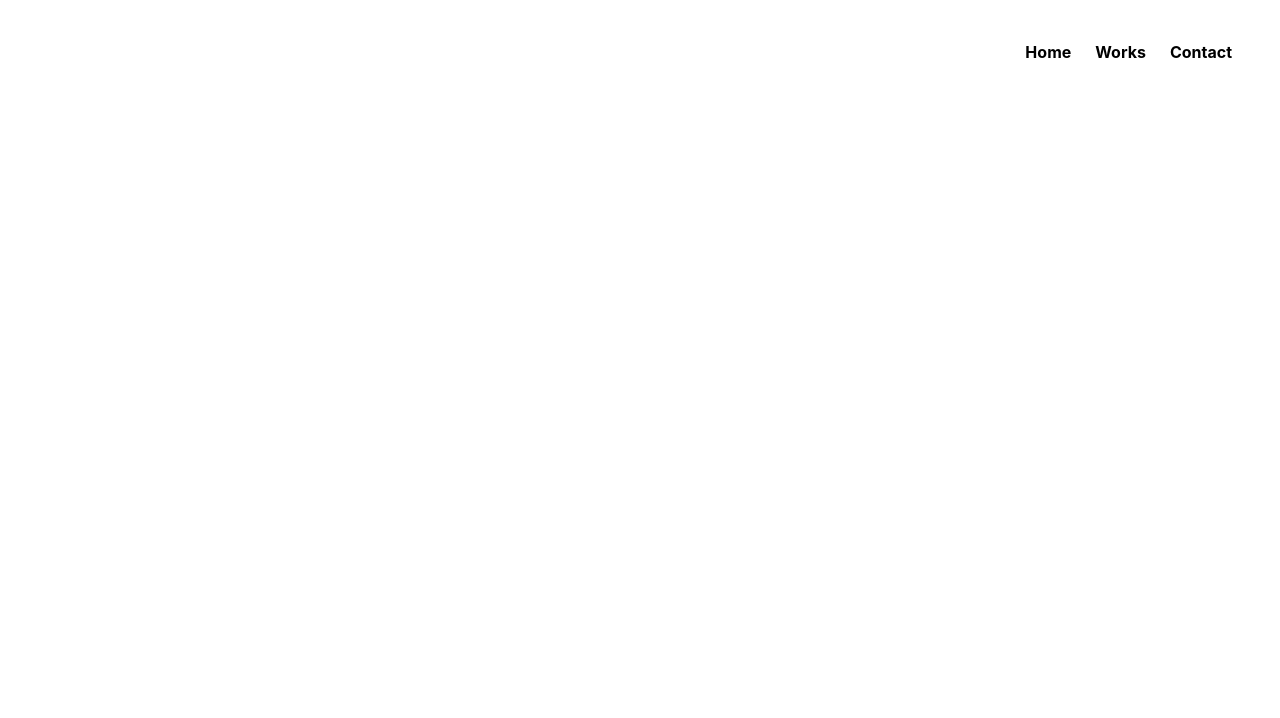
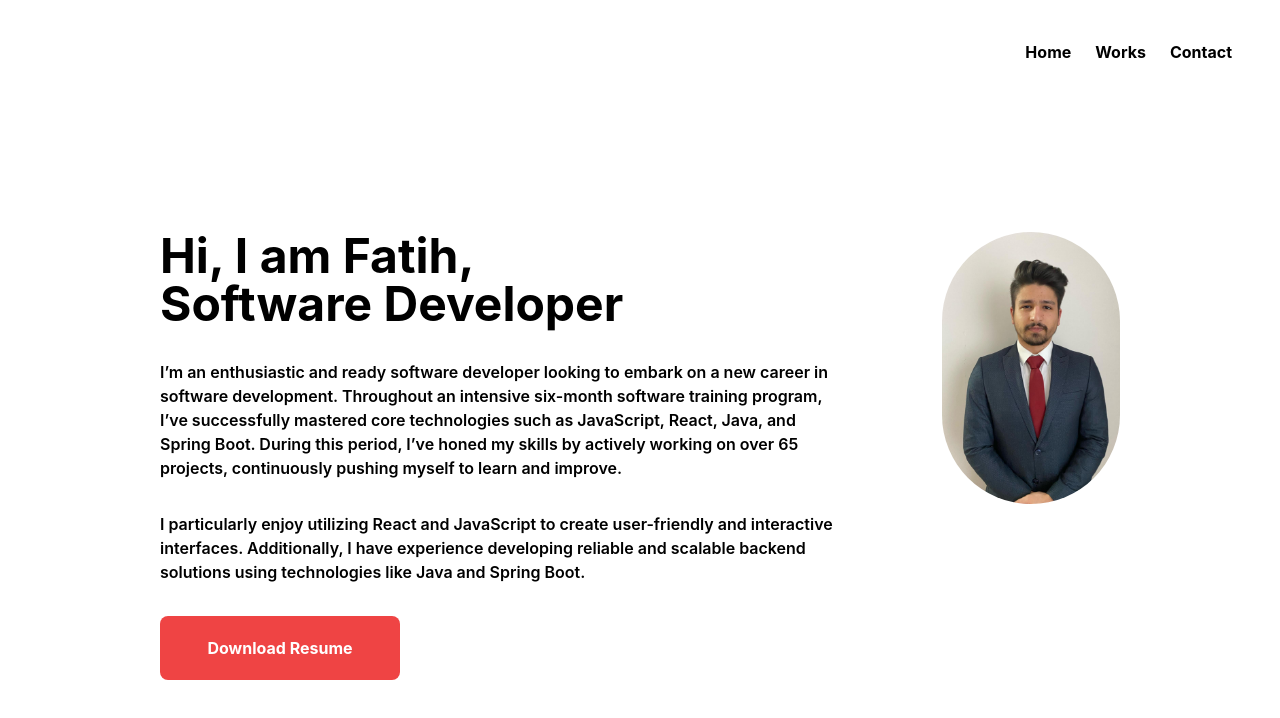
Before and after one commit to fatihylmz1/Portfolio, a React (Create React App) app: page / in a window 1280 px wide. Shown: the top 718 px of the page. Built offline with nearby package versions, Linux system fonts and the light colour scheme.

Commit message:
Profile Photo and Resume Added

```diff
--- a/src/Pages/Home.js
+++ b/src/Pages/Home.js
@@ -1,6 +1,19 @@
 import React from "react";
+import profilePhoto from "../Assests/cvphoto.jpg"
 
 export const Home = () => {
+
+    const downloadResume = () => {
+        const resumeUrl = process.env.PUBLIC_URL + '/FatihYilmazCv.pdf';
+        const link = document.createElement('a');
+        link.href = resumeUrl;
+        link.setAttribute('download', 'FatihYilmazCv.pdf');
+        document.body.appendChild(link);
+        link.click();
+        document.body.removeChild(link);
+    }
+
+
     return (
         <div>
             <div className="px-12 py-10 flex flex-row justify-end gap-6">
@@ -9,8 +22,21 @@ export const Home = () => {
                 <button className="font-bold cursor-pointer">Contact</button>
             </div>
 
-            <div>
+            <div className="flex flex-row justify-between px-[10rem] gap-24 py-32">
+                <div className="flex flex-col gap-8">
+                    <p className="text-5xl font-bold">Hi, I am Fatih,<br />Software Developer</p>
+                    <p className="text-wrap font-semibold">I’m an enthusiastic and ready software developer looking to embark on a new career in software development. Throughout an intensive six-month software training program, I’ve successfully mastered core technologies such as JavaScript, React, Java, and Spring Boot. During this period, I’ve honed my skills by actively working on over 65 projects, continuously pushing myself to learn and improve.</p>
 
+                    <p className="text-wrap font-semibold">I particularly enjoy utilizing React and JavaScript to create user-friendly and interactive interfaces. Additionally, I have experience developing reliable and scalable backend solutions using technologies like Java and Spring Boot.</p>
+                    <div className="items-start">
+
+                        <button className="bg-red-500 rounded-lg w-[15rem] h-16 text-center text-white font-bold" onClick={downloadResume}>Download Resume</button>
+                    </div>
+
+                </div>
+                <div>
+                    <img src={profilePhoto} className="w-[50rem] h-[17rem] rounded-full object-cover object-top " />
+                </div>
             </div>
         </div>
     )
```
Also changed, not shown: src/Assests/cvphoto.jpg (added), 1 other file (tests, documents, lock files or other folders).
